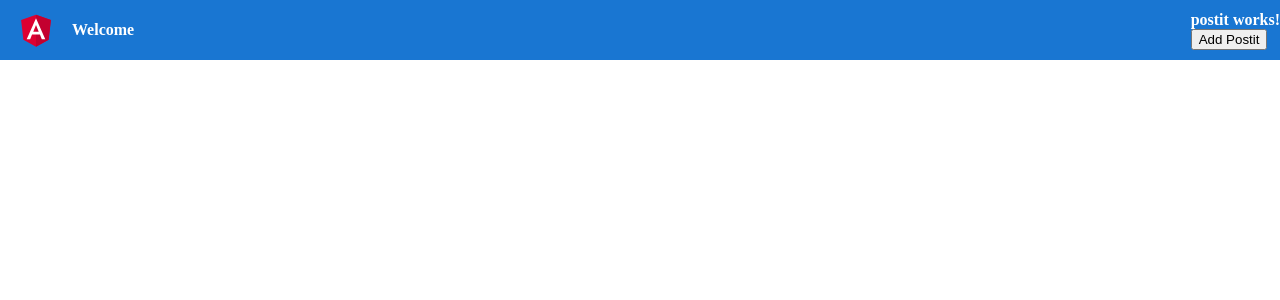
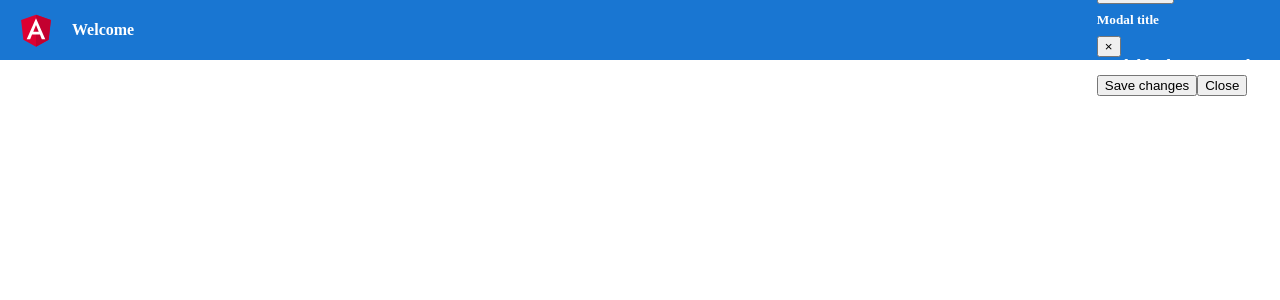
Before and after one commit to francoisauxietre/mj, an Angular app in the folder mjAngular/: page / in a window 1280 px wide. Shown: the top 300 px of the page. Built offline with nearby package versions, Linux system fonts and the light colour scheme.

Commit message:
model in angular

```diff
--- a/mjAngular/src/app/postit/postit.component.html
+++ b/mjAngular/src/app/postit/postit.component.html
@@ -1,5 +1,27 @@
 <p>postit works!</p>
 <button type="button" (click)="addPostButton" class="btn btn-primary">Add Postit</button>
+<div class="modal" tabindex="-1" role="dialog">
+  <div class="modal-dialog" role="document">
+    <div class="modal-content">
+      <div class="modal-header">
+        <h5 class="modal-title">Modal title</h5>
+        <button type="button" class="close" data-dismiss="modal" aria-label="Close">
+          <span aria-hidden="true">&times;</span>
+        </button>
+      </div>
+      <div class="modal-body">
+        <p>Modal body text goes here.</p>
+      </div>
+      <div class="modal-footer">
+        <button type="button" class="btn btn-primary">Save changes</button>
+        <button type="button" class="btn btn-secondary" data-dismiss="modal">Close</button>
+      </div>
+    </div>
+  </div>
+</div>
+<div *ngIf="test">Content to render when condition is true.
+
+</div>
 <div *ngFor="let postIt of postIts">
   <ul>
     <li>
@@ -12,8 +34,5 @@
         </div>
       </div>
     </li>
-
   </ul>
-
-
 </div>
--- a/mjAngular/src/app/postit/postit.component.ts
+++ b/mjAngular/src/app/postit/postit.component.ts
@@ -8,6 +8,7 @@ import {PostIt} from '../../model/PostIt';
 })
 export class PostitComponent implements OnInit {
   private postIts: Array<PostIt>;
+  private test: boolean;
 
   constructor() { }
 
@@ -18,5 +19,6 @@ export class PostitComponent implements OnInit {
     const post = new PostIt();
     this.postIts.push(post);
     console.log(this.postIts[0]);
+    this.test = true;
   }
 }
```
